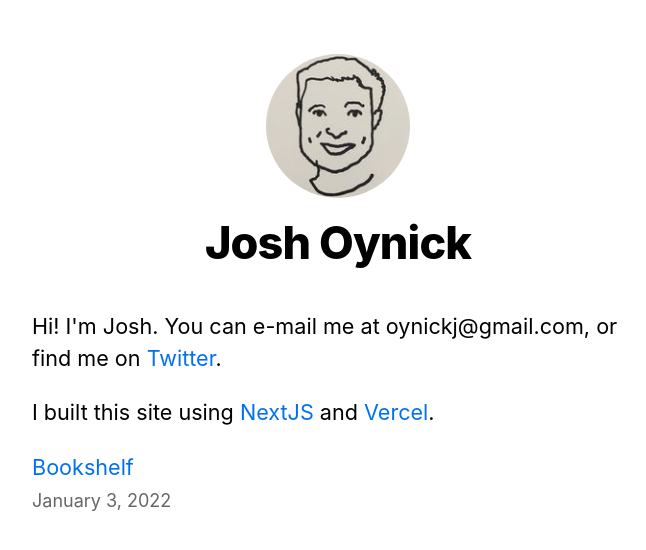
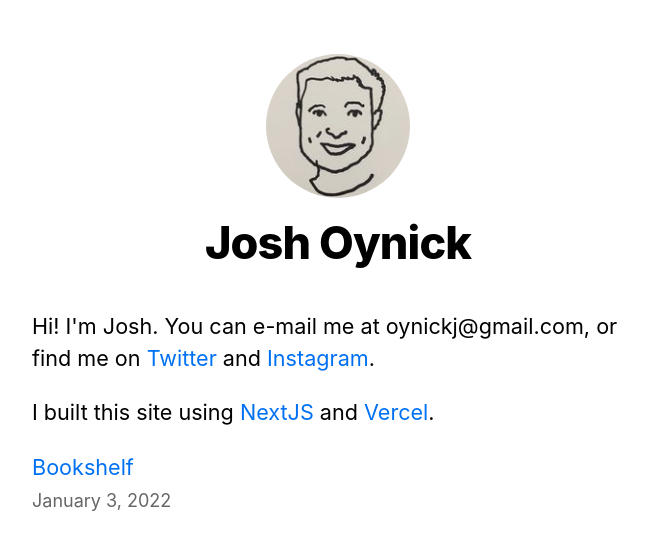
Before and after one commit to oynickj/joshoynick.com, a Next.js app: page / in a window 1280 px wide. Shown: the top 550 px of the page, without its empty margins (302-948 px from the left). Built offline with nearby package versions, Linux system fonts and the light colour scheme.

Commit message:
adjusted bio

```diff
--- a/pages/index.js
+++ b/pages/index.js
@@ -22,7 +22,7 @@ export default function Home({ allPostsData }) {
         <title>{siteTitle}</title>
       </Head>
       <section className={utilStyles.headingMd}>
-        <p>Hi! I'm Josh. You can e-mail me at oynickj@gmail.com, or find me on <a href="https://www.twitter.com/oynickj">Twitter</a>.
+        <p>Hi! I'm Josh. You can e-mail me at oynickj@gmail.com, or find me on <a href="https://www.twitter.com/oynickj">Twitter</a> and <a href="https://www.instagram.com/oynickj">Instagram</a>.
         </p>
         <p>I built this site using <a href="https://nextjs.org/learn/basics/create-nextjs-app">NextJS</a> and <a href="https://vercel.com/">Vercel</a>.</p>
       </section>
```
